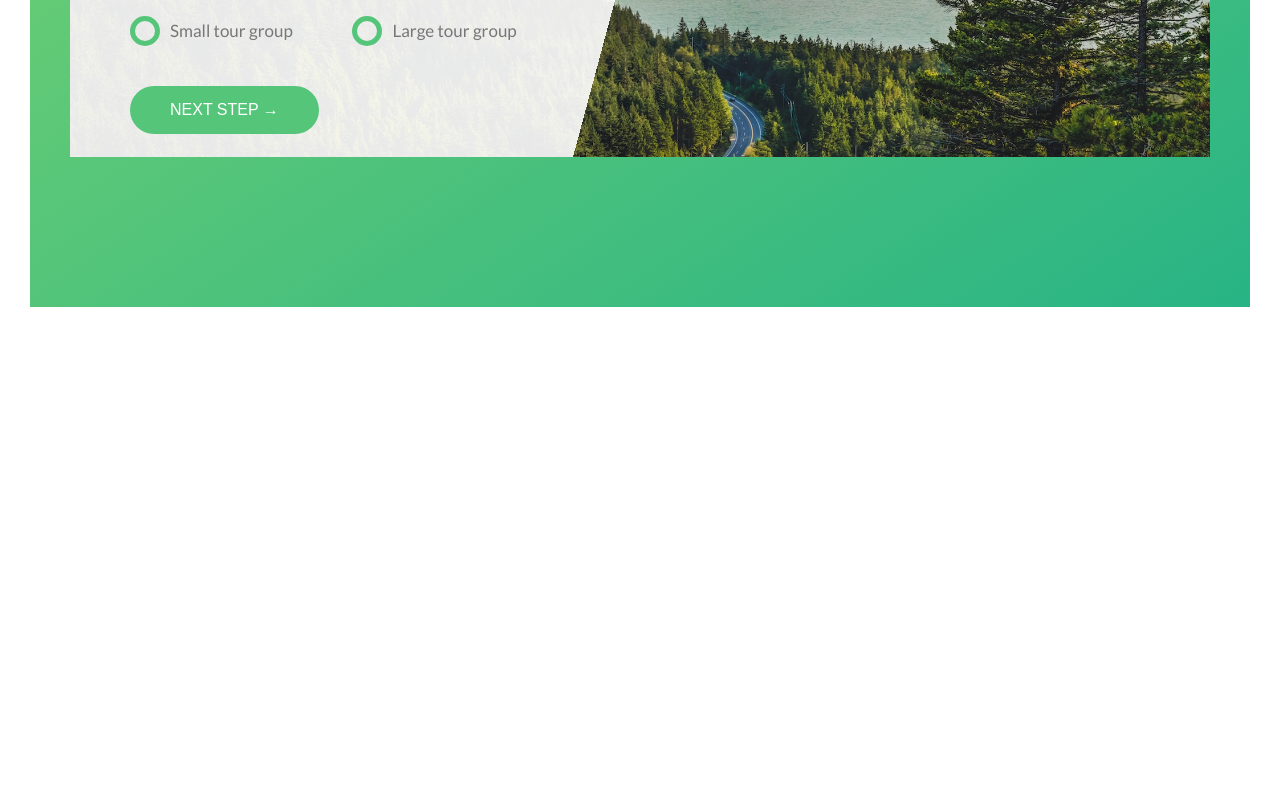
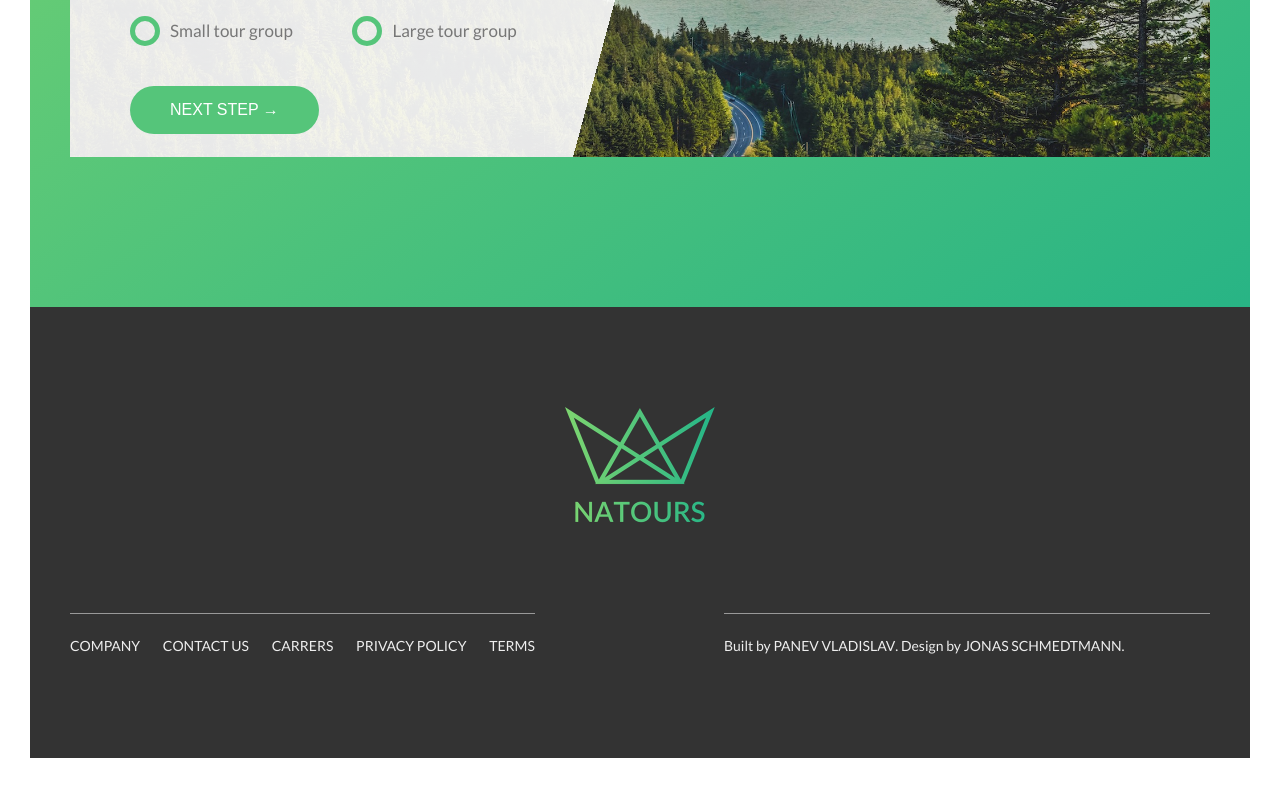
Before and after one commit to panevv/Natours, a website: page index.html in a window 1280 px wide. Shown: the part 5073-5861 px from the top of the page. Before the commit the page ends 5410 px from the top, so only its background shows below. Drawn offline with Linux system fonts and the light colour scheme.

Commit message:
add footer

```diff
--- a/index.html
+++ b/index.html
@@ -334,6 +334,31 @@
                 </div>
             </section>
         </main>
+
+        <footer class="footer">
+            <div class="footer__logo-box">
+                <img src="img/logo-green-2x.png" alt="Logo" class="footer__logo">
+            </div>
+            <div class="row">
+                <div class="col-1-of-2">
+                    <div class="footer__navigation">
+                        <ul class="footer__list">
+                            <li class="footer__item"><a href="#" class="footer__link">Company</a></li>
+                            <li class="footer__item"><a href="#" class="footer__link">Contact us</a></li>
+                            <li class="footer__item"><a href="#" class="footer__link">Carrers</a></li>
+                            <li class="footer__item"><a href="#" class="footer__link">Privacy policy</a></li>
+                            <li class="footer__item"><a href="#" class="footer__link">Terms</a></li>
+                        </ul>
+                    </div>
+                </div>
+                <div class="col-1-of-2">
+                    <p class="footer__copyright">
+                        Built by <a href="#" class="footer__link">Panev Vladislav</a>.
+                        Design by <a href="#" class="footer__link">Jonas Schmedtmann</a>.
+                    </p>
+                </div>
+            </div>
+        </footer>
         <!-- <section class="grid-test">
             <div class="row">
                 <div class="col-1-of-2">col-1-of-2</div>
--- a/sass/abstracts/_variables.scss
+++ b/sass/abstracts/_variables.scss
@@ -15,6 +15,7 @@
 $color-gray-light-2: #eee;
 $color-black: #000;
 $color-gray-dark: #999;
+$color-gray-dark-1: #333;
 
 $color-orange-light: #ffb900;
 $color-orange-dark: #ff7730;
--- /dev/null
+++ b/sass/layout/_footer.scss
@@ -0,0 +1,63 @@
+.footer{
+
+    padding: 10rem 0;
+    background-color: $color-gray-dark-1;
+    font-size: 1.4rem;
+    color: $color-gray-light-2;
+
+
+    &__logo-box{
+        text-align: center;
+        margin-bottom: 8rem;
+    }
+
+    &__logo{
+        width: 15rem;
+        height: auto;
+    }
+
+    &__navigation{
+        border-top: 1px solid $color-gray-dark;
+        padding-top: 2rem;
+        display: inline-block;
+    }
+
+    &__list{
+        list-style: none;
+    }
+
+    &__item{
+        display: inline-block;
+
+        &:not(:last-child){
+            margin-right: 2rem;
+        }
+    }
+
+    &__link{
+
+        &:link,
+        &:visited{
+            text-decoration: none;
+            text-transform: uppercase;
+            color: $color-gray-light-2;
+            background-color: $color-gray-dark-1;
+            display: inline-block;
+            transition: all .3s;
+        }
+
+        &:hover,
+        &:active{
+            color: $color-green;
+            transform: rotate(2deg) scale(1.3);
+            box-shadow: 0 1rem 2rem rgba($color-black, .2);
+        }
+    }
+
+    &__copyright{
+        border-top: 1px solid $color-gray-dark;
+        padding-top: 2rem;
+        width: 90%;
+        float: right;
+    }
+}
--- a/sass/main.scss
+++ b/sass/main.scss
@@ -15,6 +15,7 @@
 @import "components/form";
 @import "components/story";
 
+@import "layout/footer";
 @import "layout/grid";
 @import "layout/header";
 
```
Also changed, not shown: css/style.css, sass/layout/_grid.scss (renamed from sass/layout/grid.scss).
